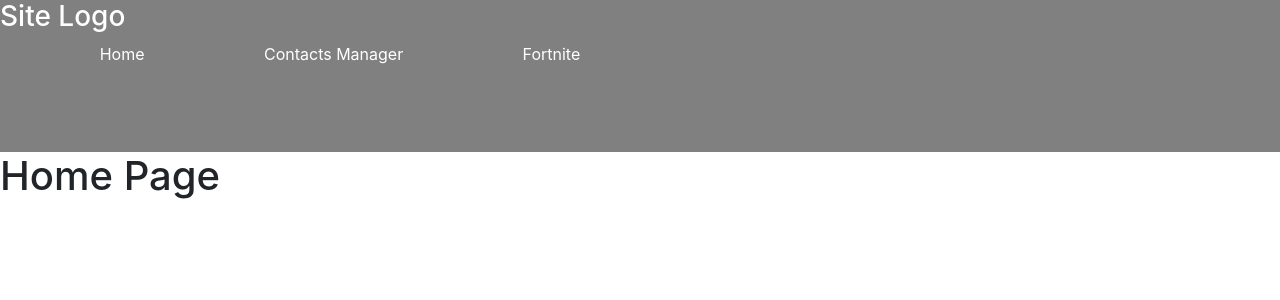
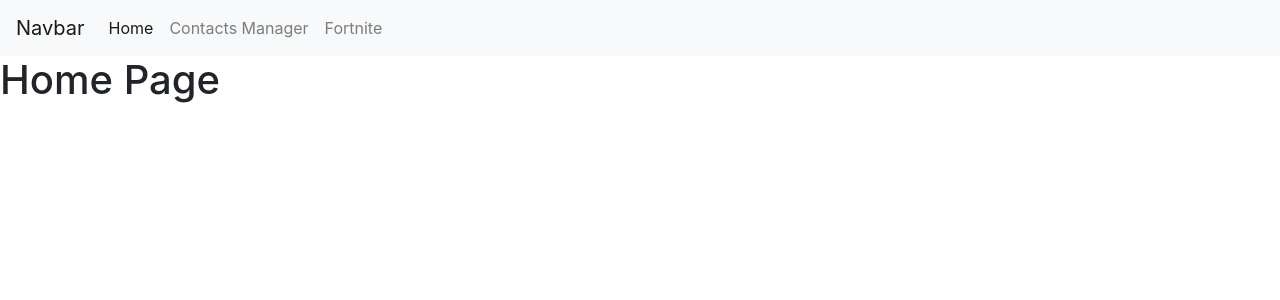
Before and after one commit to bhaweshchandola/mern-stack-app, a React (Create React App) app in the folder frontend/: page / in a window 1280 px wide. Shown: the top 300 px of the page. Built offline with nearby package versions, Linux system fonts and the light colour scheme.

Commit message:
styling added

```diff
--- a/frontend/src/App.css
+++ b/frontend/src/App.css
@@ -1,7 +1,7 @@
 .App {
   text-align: left;
 }
-
+/*
 nav{
   display: flex;
   justify-content: center;
@@ -17,4 +17,4 @@ nav{
   justify-content: space-around;
   align-items: center;
   list-style: none;
-}
+} */
--- a/frontend/src/components/Fortnite.js
+++ b/frontend/src/components/Fortnite.js
@@ -16,7 +16,6 @@ class Fortnite extends Component {
         );
 
         const items = await data.json();
-        console.log(items.data);
         this.setState({ items: items.data })
     }
 
@@ -27,20 +26,32 @@ class Fortnite extends Component {
 
     render() {
         const items = this.state.items;
-        console.log(items)
-        // console.log(items);
         return (
-            <div>
-                {
+            <div >
+                <table class="table table-hover table-dark">
+                    <thead>
+                        <tr>
+                            <th scope="col">#</th>
+                            <th scope="col">Name</th>
+                            <th scope="col">Description</th>
+                            <th scope="col">Rarity</th>
+                        </tr>
+                    </thead>
+                    <tbody>
+                        {
+                            items.map((item, index) => (
+                                <tr>
+                                        <td>{index + 1}</td>
+                                        <td><Link to={`/fortnite/${item.itemId}`}>{item.item.name}</Link></td>
+                                        <td>{item.item.description}</td>
+                                        <td>{item.item.rarity}</td>
+                                </tr>
+                            ))
+                        }
+                    </tbody>
+                </table>
+            </div>
 
-                    items.map(item => (
-                        <h3 key={item.itemId}>
-                            <Link to={`/fortnite/${item.itemId}`}>
-                            {item.item.name}
-                            </Link>
-                        </h3>))
-                }
-            </div>
         );
     }
 }
--- a/frontend/src/components/FortniteItem.js
+++ b/frontend/src/components/FortniteItem.js
@@ -20,29 +20,33 @@ class FortniteItem extends Component {
         );
 
         const item = await data.json();
-        console.log(item.data);
         this.setState({ item: item.data })
     }
 
     componentDidMount() {
-        console.log(this.props.match)
         this.fetchItems()
     }
 
     render() {
         const item = this.state.item;
-        console.log(item)
         const imgStyle = {
-            'height': '400px'
+            'width': '18rem',
+
+        }
+        const divStyle = {
+            'top': '40px',
+
         }
         // console.log(items);
         return (
-            <div>
-                <img style={imgStyle} src={item.item.images.icon}/>
-                <h3 key={item.itemId}>
-                    {item.item.name}
-                </h3>
-
+            <div className="col d-flex justify-content-center" style={divStyle}>
+                <div className="card" style={imgStyle}>
+                    <img class="card-img-top" src={item.item.images.icon} alt="Card image cap" />
+                    <div class="card-body">
+                        <h5 class="card-title">{item.item.name}</h5>
+                        <p class="card-text">{item.item.description}</p>
+                    </div>
+                </div>
             </div>
         );
     }
--- a/frontend/src/components/Nav.js
+++ b/frontend/src/components/Nav.js
@@ -7,20 +7,33 @@ class Nav extends Component {
             color: 'white'
         }
         return (
-            <nav>
-                <h3>Site Logo</h3>
-                <ul className="nav-links">
+            <nav class="navbar navbar-expand-lg navbar-light bg-light">
+            <a class="navbar-brand" href="#">Navbar</a>
+            <button class="navbar-toggler" type="button" data-toggle="collapse" data-target="#navbarSupportedContent" aria-controls="navbarSupportedContent" aria-expanded="false" aria-label="Toggle navigation">
+              <span class="navbar-toggler-icon"></span>
+            </button>
+
+            <div class="collapse navbar-collapse" id="navbarSupportedContent">
+              <ul class="navbar-nav mr-auto">
               <Link style={navStyle} to="/">
-                        <li>Home</li>
+                <li class="nav-item active">
+                  <a class="nav-link" href="#">Home <span class="sr-only">(current)</span></a>
+                </li>
                 </Link>
                 <Link style={navStyle} to="/contact-manager">
-                        <li>Contacts Manager</li>
+                <li class="nav-item">
+                  <a class="nav-link" href="#">Contacts Manager</a>
+                </li>
                 </Link>
                 <Link style={navStyle} to="/fortnite">
-                        <li>Fortnite</li>
+                <li class="nav-item">
+                  <a class="nav-link" href="#">Fortnite</a>
+                </li>
                 </Link>
               </ul>
+            </div>
           </nav>
+
         );
     }
 }
```
Also changed, not shown: 1 other file (tests, documents, lock files or other folders). Lines whose indentation alone changed are shown as unchanged.
